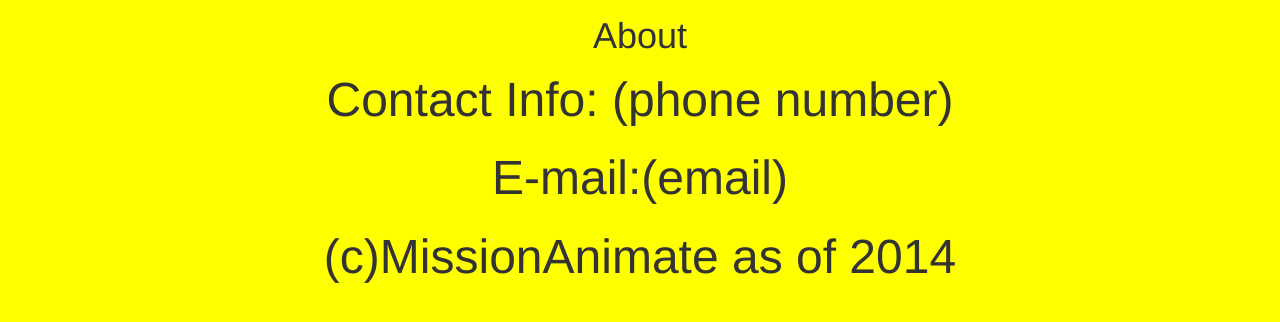
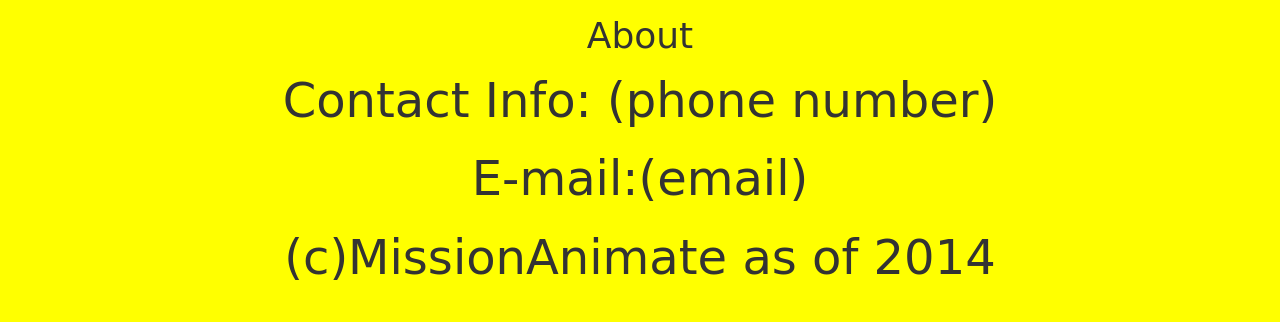
Before and after one commit to johncena1234/mission-animate, a plain HTML site: page about.html in a window 1280 px wide. Shown: the part 54-376 px from the top of the page. Drawn offline with Linux system fonts and the light colour scheme.

Commit message:
added eco

```diff
--- a/about.html
+++ b/about.html
@@ -1,7 +1,7 @@
 <!doctype html>
 <html>
   <head>
-    <title>Mission Animate!</title>
+    <title>Mission Animate - About</title>
     <meta name="viewport" content="width=device-width, initial-scale=1.0">
     <!-- http://getbootstrap.com/ -->
     <link rel="stylesheet" href="libraries/bootstrap-3.0.2/css/bootstrap.min.css">
@@ -33,10 +33,10 @@
         </div><!--/.nav-collapse -->
       </div>
     </div>
-    <div style="text-align: center">
-      <h1>About</h1>
-        <p style="font-size: 48px">Contact Info: (phone number)</p>
-        <p style="font-size: 48px">E-mail:(email)</p>
-        <p style="font-size: 48px">(c)MissionAnimate as of 2014</p>
+    <div style="text-align: center;">
+      <h1 style="font-family:cursive;">About</h1>
+        <p style="font-size: 48px; font-family:cursive;">Contact Info: (phone number)</p>
+        <p style="font-size: 48px; font-family:cursive;">E-mail:(email)</p>
+        <p style="font-size: 48px; font-family:cursive;">(c)MissionAnimate as of 2014</p>
     </div>
     </body>
```
Also changed, not shown: edit.html (+1 -1 lines), help.html (+1 -1 lines), index.html (+1 -1 lines).
